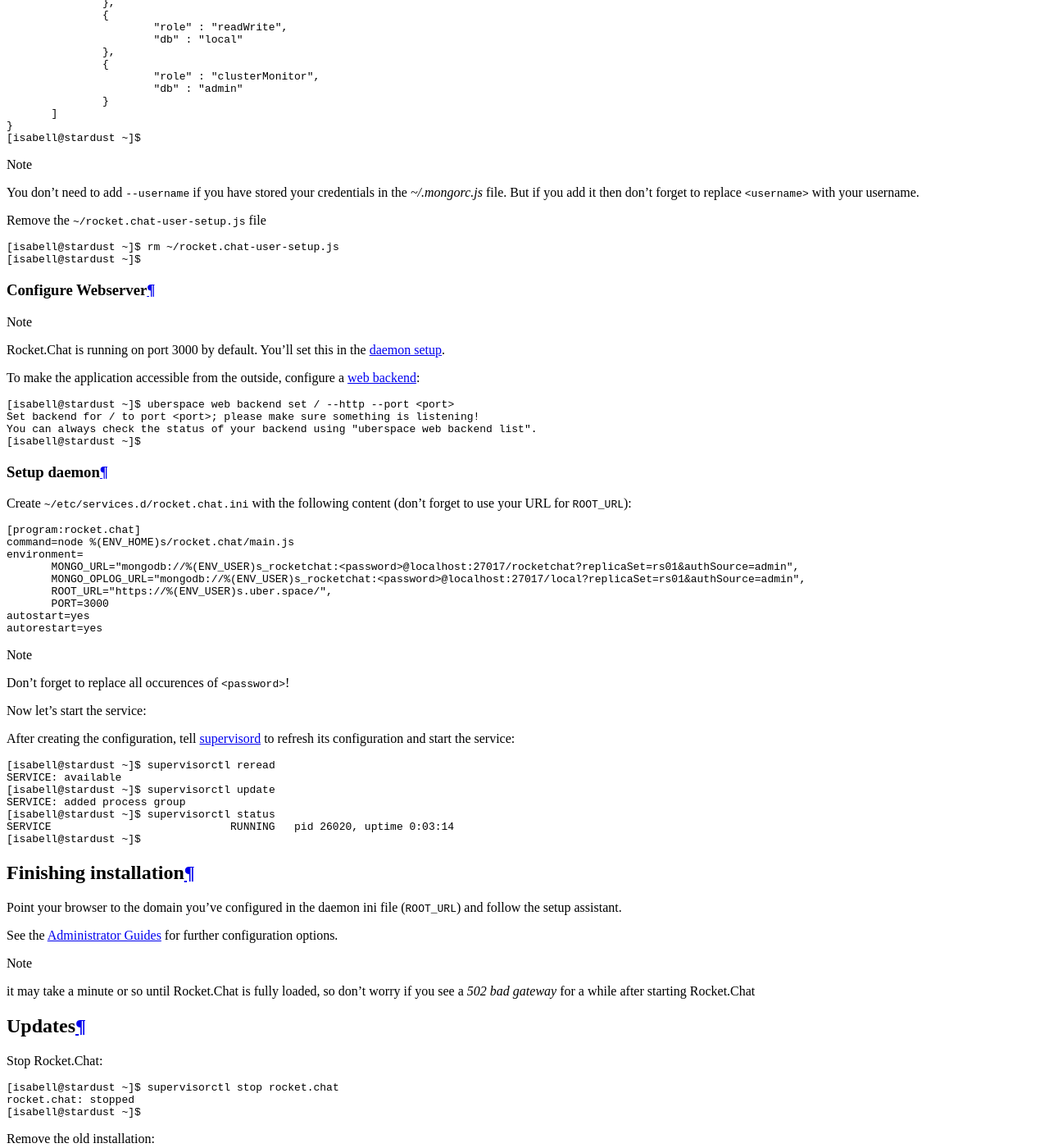
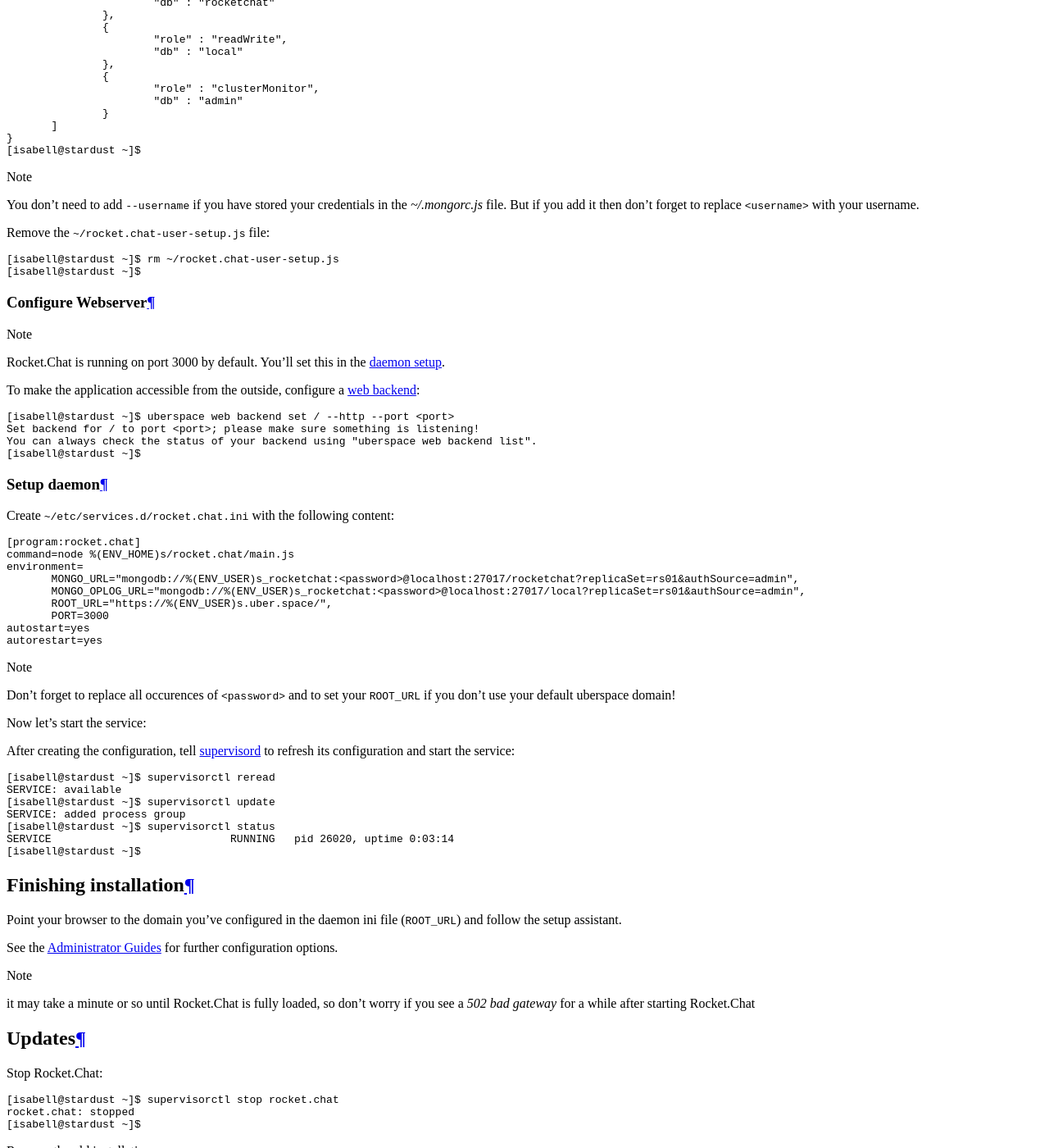
Before and after one commit to Uberspace/lab, a Sphinx documentation site: the page built from source/guide_rocketchat.rst, in a window 1280 px wide and 1400 px high, scrolled down 5796 px. Shown: the whole window at 82% size. Built offline with Sphinx 7.4.7 and the Read the Docs theme 2.0.0, drawn with Linux system fonts in a browser that asks for light colours; some of the changed text lies outside the part shown.

Commit message:
[rocket.chat] small cosmetic fixes
- forgot a shell prompt at the end of a listing
- added missing colon
- improved note for service ini

```diff
--- a/source/guide_rocketchat.rst
+++ b/source/guide_rocketchat.rst
@@ -216,7 +217,7 @@
 .. note:: You don't need to add ``--username`` if you have stored your credentials in the `~/.mongorc.js` file.
  But if you add it then don't forget to replace ``<username>`` with your username.
 
-Remove the ``~/rocket.chat-user-setup.js`` file
+Remove the ``~/rocket.chat-user-setup.js`` file:
 
 ::
 
@@ -233,7 +234,7 @@
 Setup daemon
 ------------
 
-Create ``~/etc/services.d/rocket.chat.ini`` with the following content (don't forget to use your URL for ``ROOT_URL``):
+Create ``~/etc/services.d/rocket.chat.ini`` with the following content:
 
 .. code-block:: ini
 
@@ -247,7 +248,7 @@
  autostart=yes
  autorestart=yes
 
-.. note:: Don't forget to replace all occurences of ``<password>``!
+.. note:: Don't forget to replace all occurences of ``<password>`` and to set your ``ROOT_URL`` if you don't use your default uberspace domain!
 
 Now let's start the service:
 
```
Also changed, not shown: other parts of source/guide_rocketchat.rst (+1 -0 lines).
